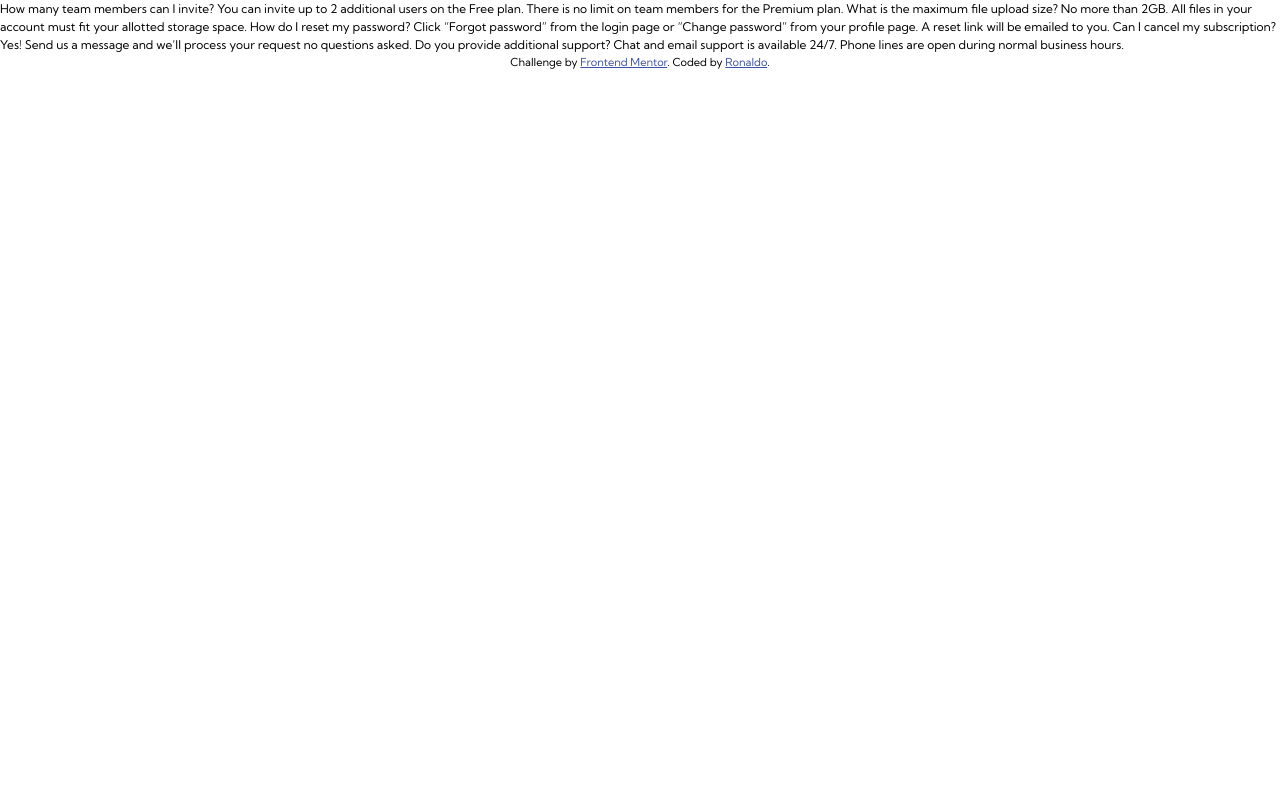
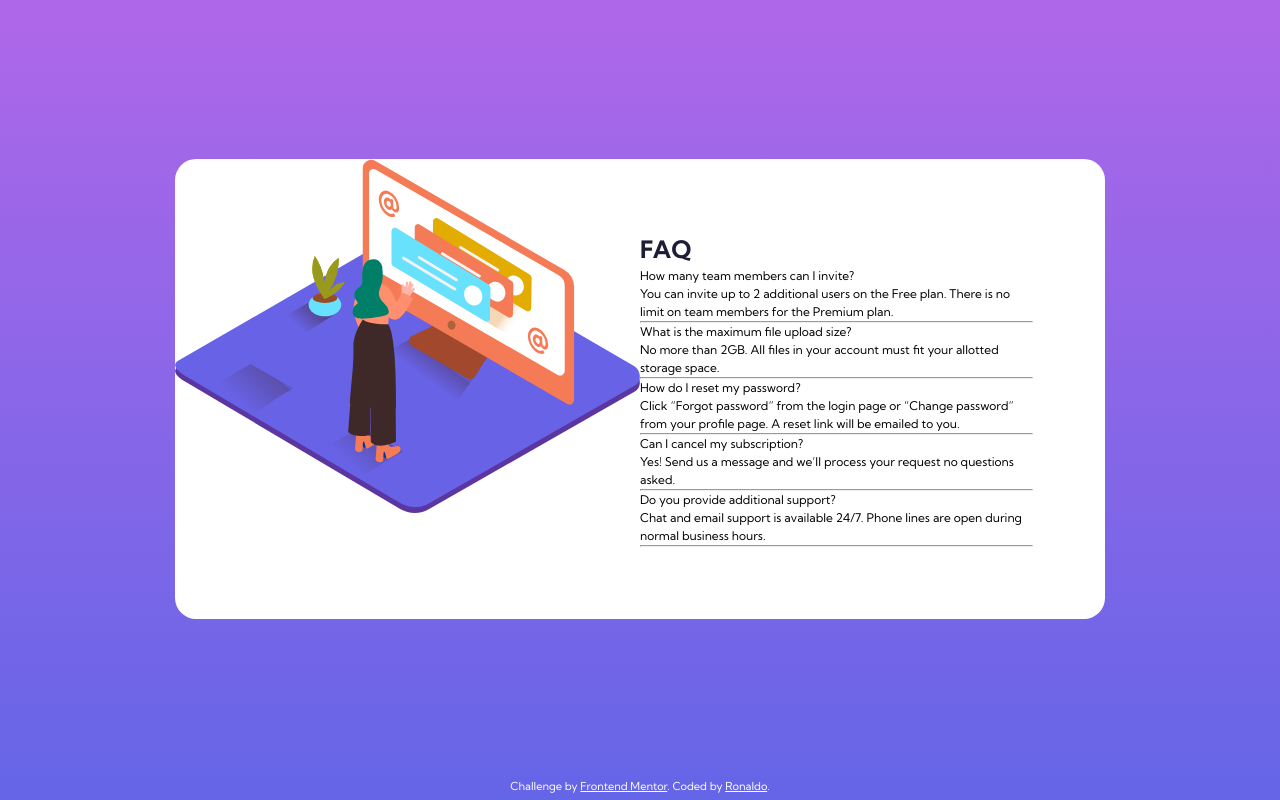
Before and after one commit to marckesin/FAQ-accordion-card, a plain HTML site: page index.html in a window 1280 px wide. Drawn offline with Linux system fonts and the light colour scheme; a script that the page names is missing.

Commit message:
definido layout inicial

```diff
--- a/index.html
+++ b/index.html
@@ -14,22 +14,56 @@
     <title>Frontend Mentor | FAQ Accordion Card</title>
   </head>
   <body>
-    How many team members can I invite? You can invite up to 2 additional users
-    on the Free plan. There is no limit on team members for the Premium plan.
-    What is the maximum file upload size? No more than 2GB. All files in your
-    account must fit your allotted storage space. How do I reset my password?
-    Click “Forgot password” from the login page or “Change password” from your
-    profile page. A reset link will be emailed to you. Can I cancel my
-    subscription? Yes! Send us a message and we’ll process your request no
-    questions asked. Do you provide additional support? Chat and email support
-    is available 24/7. Phone lines are open during normal business hours.
-
-    <footer class="attribution">
-      Challenge by
-      <a href="https://www.frontendmentor.io/profile/marckesin" target="_blank"
-        >Frontend Mentor</a
-      >. Coded by <a href="#">Ronaldo</a>.
-    </footer>
+    <div class="container">
+      <main>
+        <div class="row">
+          <div class="col-left">
+            <img src="images/illustration-woman-online-desktop.svg" alt="" />
+          </div>
+          <div class="col-right">
+            <h1 class="heading">faq</h1>
+            <p class="question">How many team members can I invite?</p>
+            <p class="answer">
+              You can invite up to 2 additional users on the Free plan. There is
+              no limit on team members for the Premium plan.
+            </p>
+            <hr />
+            <p class="question">What is the maximum file upload size?</p>
+            <p class="answer">
+              No more than 2GB. All files in your account must fit your allotted
+              storage space.
+            </p>
+            <hr />
+            <p class="question">How do I reset my password?</p>
+            <p class="answer">
+              Click “Forgot password” from the login page or “Change password”
+              from your profile page. A reset link will be emailed to you.
+            </p>
+            <hr />
+            <p class="question">Can I cancel my subscription?</p>
+            <p class="answer">
+              Yes! Send us a message and we’ll process your request no questions
+              asked.
+            </p>
+            <hr />
+            <p class="question">Do you provide additional support?</p>
+            <p class="answer">
+              Chat and email support is available 24/7. Phone lines are open
+              during normal business hours.
+            </p>
+            <hr />
+          </div>
+        </div>
+      </main>
+      <footer class="attribution">
+        Challenge by
+        <a
+          href="https://www.frontendmentor.io/profile/marckesin"
+          target="_blank"
+          >Frontend Mentor</a
+        >. Coded by <a href="#">Ronaldo</a>.
+      </footer>
+    </div>
     <script src="javascripts"></script>
   </body>
 </html>
--- a/stylesheets/style.scss
+++ b/stylesheets/style.scss
@@ -7,11 +7,52 @@ $soft-blue: hsl(240, 73%, 65%);
 $very-dark-grayish-blue: hsl(237, 12%, 33%);
 $dark-grayish-blue: hsl(240, 6%, 50%);
 $light-grayish-blue: hsl(240, 5%, 91%);
+$white: hsl(0, 0%, 100%);
+
+main {
+  margin: auto;
+}
 
 .attribution {
   font-size: 11px;
   text-align: center;
+  color: $white;
+
+  a {
+    color: $white;
+  }
 }
-.attribution a {
-  color: hsl(228, 45%, 44%);
+
+.col-left {
+  flex: 50%;
+  //   background: url("../images/illustration-woman-online-desktop.svg") no-repeat;
+  //   background-size: contain;
 }
+
+.col-right {
+  flex: 50%;
+  padding: 6rem 6rem 6rem 0;
+}
+
+.container {
+  height: 100%;
+  display: flex;
+  flex-direction: column;
+  justify-content: space-between;
+  background-image: linear-gradient(180deg, $soft-violet, $soft-blue);
+  padding-bottom: 0.5rem;
+}
+
+.heading {
+  color: $very-dark-desaturated-blue;
+  text-transform: uppercase;
+  font-weight: 700;
+}
+
+.row {
+  display: flex;
+  width: 75%;
+  background-color: $white;
+  margin: auto;
+  border-radius: 1.75rem;
+}
```
Also changed, not shown: stylesheets/style.css.
